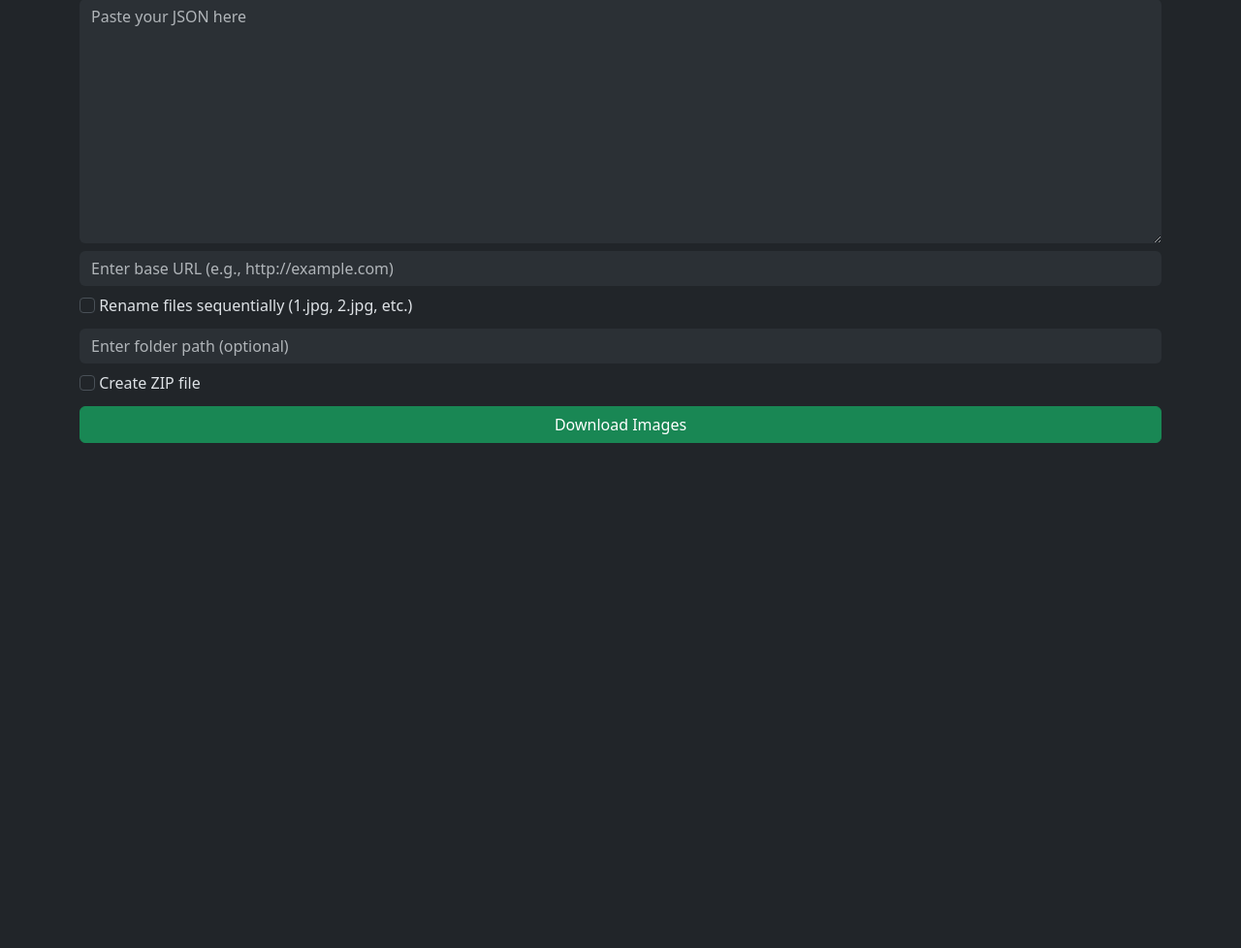
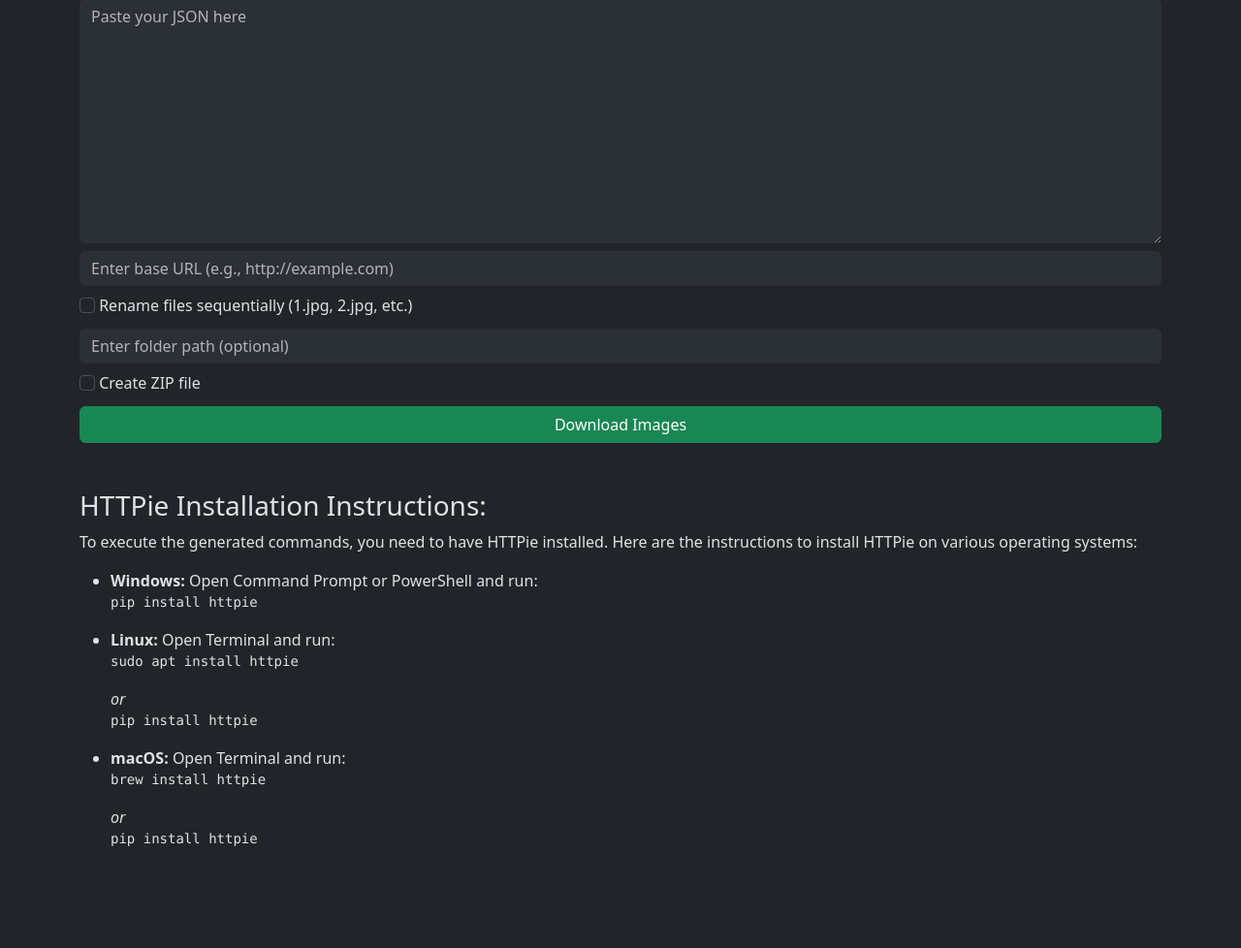
Before and after one commit to HirotakaDango/ArtCODEUtility, a PHP site: page /json_execute.php in a window 1280 px wide. Shown: the part 113-1091 px from the top of the page at 97% size. Before the commit the page ends 570 px from the top, so only its background shows below. Run offline with PHP 8.4, Linux system fonts and the light colour scheme.

Commit message:
Add files via upload

```diff
--- a/json_execute.php
+++ b/json_execute.php
@@ -209,6 +209,24 @@ if ($_SERVER['REQUEST_METHOD'] === 'POST' && isset($_POST['json']) && isset($_PO
         <button type="submit" class="btn btn-success small fw-medium w-100">Download Images</button>
       </form>
 
+      <h3 class="mt-5">HTTPie Installation Instructions:</h3>
+      <p>To execute the generated commands, you need to have HTTPie installed. Here are the instructions to install HTTPie on various operating systems:</p>
+      <ul>
+        <li><strong>Windows:</strong> Open Command Prompt or PowerShell and run:
+          <pre>pip install httpie</pre>
+        </li>
+        <li><strong>Linux:</strong> Open Terminal and run:
+          <pre>sudo apt install httpie</pre>
+          <em>or</em>
+          <pre>pip install httpie</pre>
+        </li>
+        <li><strong>macOS:</strong> Open Terminal and run:
+          <pre>brew install httpie</pre>
+          <em>or</em>
+          <pre>pip install httpie</pre>
+        </li>
+      </ul>
+
       <div id="output" class="mt-4"></div>
     </div>
 
```
